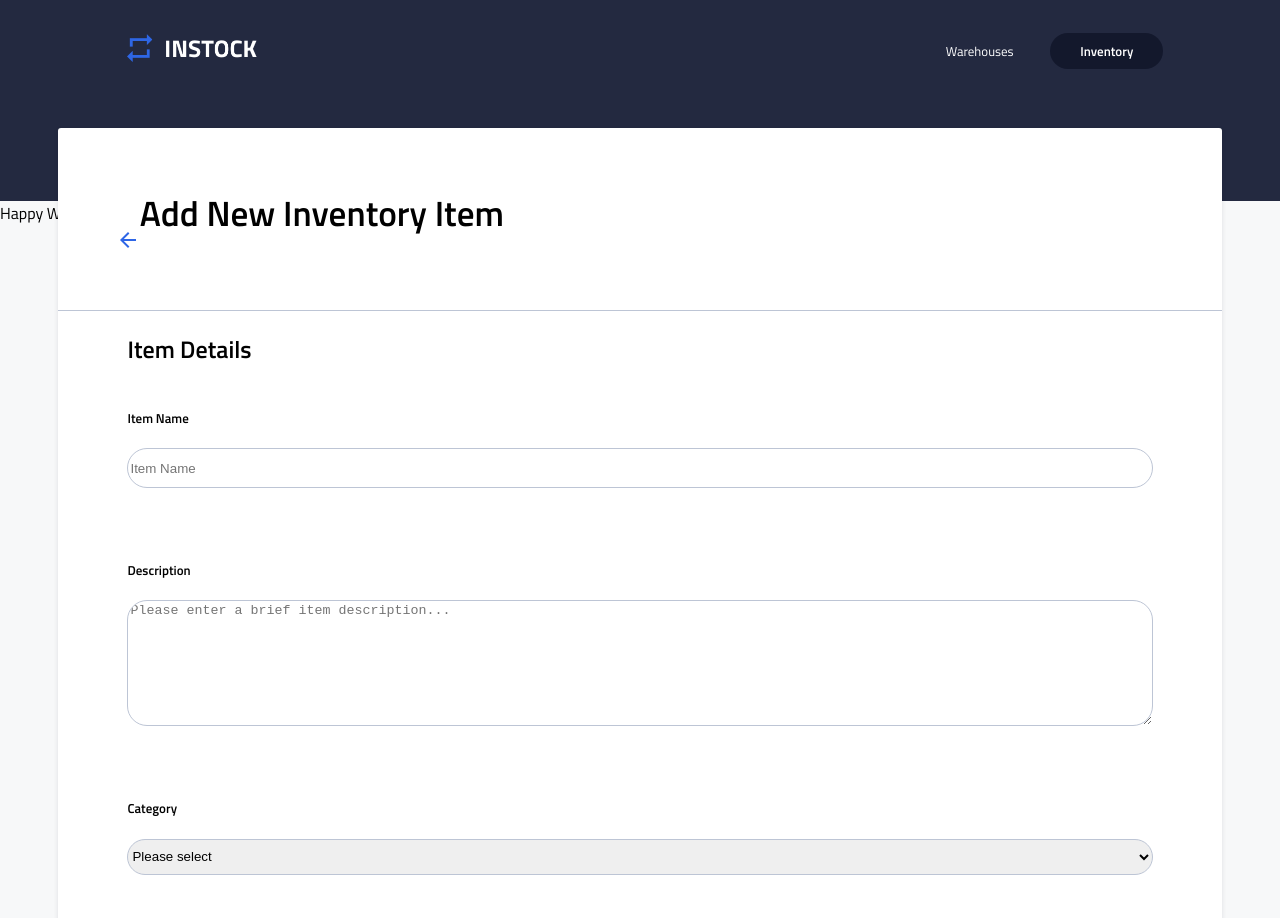
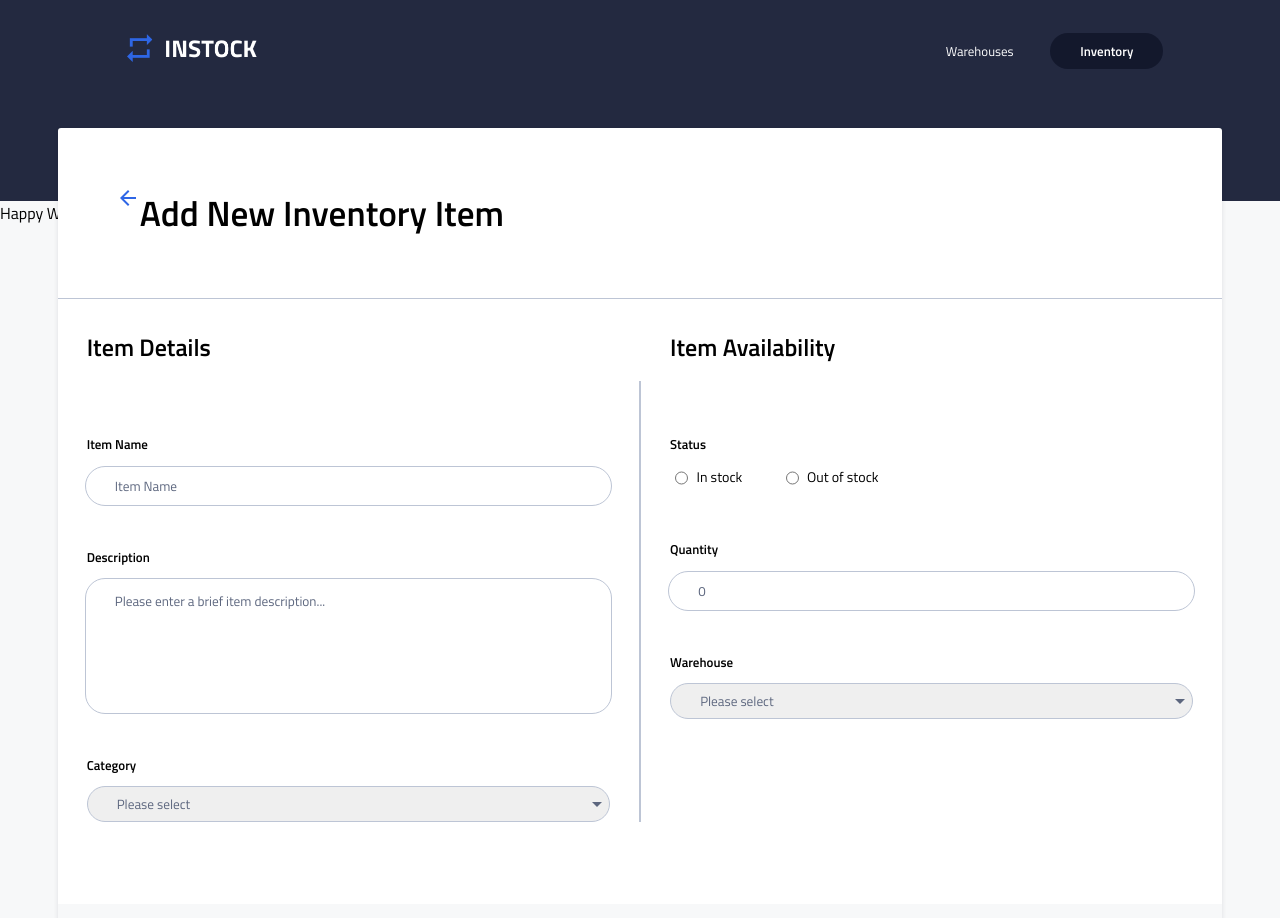
Before and after one commit to sandyngu/shredder-instock, a React (Create React App) app in the folder client/: page /inventories/additem in a window 1280 px wide. Shown: the top 918 px of the page. Built offline with nearby package versions, Linux system fonts and the light colour scheme.

Commit message:
More inventory form styling

```diff
--- a/client/src/components/AddItem/AddItem.scss
+++ b/client/src/components/AddItem/AddItem.scss
@@ -3,9 +3,8 @@
 .additem{
     display:flex;
     flex-direction:column;
-    width:95%;
+    width:876px;
     width: auto;
-    height:874px;
     margin-top: 0;
     margin-bottom: 96px;
     background: $white;
@@ -15,15 +14,24 @@
     left: 4.5%;
     right: 4.5%;
     top: 16%;
+    @include tablet{
+
+    }
     &__top{
         display:flex;
         flex-direction: row;
         padding:5%;
         border-bottom: 1px solid $cloud;
+        @include tablet{
+            align-content: center;
+        }
             &-arrow{
                 display:flex;
                 align-self: flex-start;
                 padding-top:4%;
+                @include tablet{
+                    padding-top:0;
+                }
             }
             &-title{
                 margin:0 0;
@@ -32,6 +40,6 @@
     &__import{
         display:flex;
         flex-direction:column;
-        padding:0% 6%;
+
     }
 }
--- a/client/src/components/ItemInputForm/ItemInputForm.jsx
+++ b/client/src/components/ItemInputForm/ItemInputForm.jsx
@@ -8,6 +8,7 @@ function ItemInputForm() {
     return (
         <>
             <form className="item-form">
+                <div className="item-form__masterdiv">
                     <div className="item-form__details">
                         <h2 className="item-form__title">Item Details</h2>
                         <label className="item-form__label">Item Name</label>
@@ -24,20 +25,25 @@ function ItemInputForm() {
                             <option value="Health">Health</option>
                         </select>
                     </div>
+                    <div className="item-form__line"></div>
                     <div className="item-form__availability">
                         <h2 className="item-form__title">Item Availability</h2>
                         <label className="item-form__label">Status</label>
-                <div className="item-form__status-container">
-                    <input className="item-form__status-option" type="radio" value="In Stock" name="stockStatus"/>
-                    <p>In stock</p>
-                    <input className="item-form__status-option" type="radio" value="Out of Stock" name="stockStatus"/>
-                    <p>Out of stock</p>
+                        <div className="item-form__status">
+                            <div className="item-form__status-subcontainer">
+                                <input className="item-form__status-subcontainer-option" type="radio" value="In Stock" name="stockStatus" />
+                                <p className="item-form__status-subcontainer-text">In stock</p>
+                            </div>
+                            <div className="item-form__status-subcontainer">
+                                <input className="item-form__status-subcontainer-option" type="radio" value="Out of Stock" name="stockStatus" />
+                                <p className="item-form__status-subcontainer-text">Out of stock</p>
+                            </div>
                         </div>
                         <label className="item-form__label">Quantity</label>
                         <input className="item-form__input" type="text" placeHolder="0" name="quantity" />
                         <label className="item-form__label">Warehouse</label>
                         <select className="item-form__dropdown">
-                    <img src={Dropdown}/>
+                            <img src={Dropdown} />
                             <option value="">Please select</option>
                             <option value="Manhatten">Manhatten</option>
                             <option value="King West">King West</option>
@@ -48,11 +54,15 @@ function ItemInputForm() {
                             <option value="Montrea">Montreal</option>
                             <option value="Boston">Boston</option>
                         </select>
+                    </div>
+                </div>
                 <div className="item-form__button">
+                    <div className="item-form__button-box">
                         <button className="item-form__button-cancel">Cancel</button>
                         <button className="item-form__button-add">+ Add Item</button>
                     </div>
                 </div>
+
             </form>
         </>
     )
--- a/client/src/components/ItemInputForm/ItemInputForm.scss
+++ b/client/src/components/ItemInputForm/ItemInputForm.scss
@@ -3,47 +3,123 @@
 .item-form{
     display:flex;
     flex-direction: column;
+    @include tablet{
+        flex-direction:column;
+    }
+    &__masterdiv{
+        @include tablet{
+        display:flex;
+        flex-direction:row;
+    }
+    }
     &__details{
         display:flex;
         flex-direction:column;
-        border-bottom: 1px solid $cloud;
+        @include tablet{
+            width:50%;
+        }
+
     }
     &__availability{
         display:flex;
         flex-direction:column;
+        @include tablet{
+            width:50%;
+        }
     }
     &__title{
+        margin: 5% 0 5% 5%;
 
     }
     &__label{
         font-size: $p2-mobile-fontsize;
         font-weight:600;
-        margin:2% 0 2% 0;
+        margin:2% 0 2% 5%;
+        @include tablet{
+            margin-top:7%;
+        }
     }
     &__input{
         border-radius:20px;
         height:36px;
         max-height:36px;
         margin-bottom:5%;
+        width:85%;
+        max-width:85%;
+        margin:auto;
         border: 1px solid $cloud;
+        @include tablet{
+            margin-top:0;
+            margin-bottom:0;
+        }
     }
     &__description-input{
         border-radius:20px;
         height:120px;
         max-height:120px;
         margin-bottom:5%;
-        border: 1px solid $cloud;
+        width:85%;
+        max-width:85%;
+        margin:auto;
+        border: 0.5px solid $cloud;
+        resize:none;
     }
     &__dropdown{
         border-radius:20px;
         height:36px;
         max-height:36px;
-        margin-bottom:5%;
-        border: 1px solid $cloud;
+        width:90%;
+        max-width:90%;
+        margin:auto;
+        border: 0.5px solid $cloud;
+        @include tablet{
+            margin-top:0;
+            margin-bottom:0;
+        }
     }
+
+    &__line{
+        border:.5px solid $cloud;
+        margin: 7% 0 0 0;
+        @include tablet{
+
+        }
+    }
+    &__status{
+        display:flex;
+        flex-direction:row;
+        justify-content: left;
+        margin:0% 0 2% 5%;
+        &-subcontainer{
+            display:flex;
+            flex-direction:row;
+            justify-content: left;
+            width:50%;
+            @include tablet{
+                width:40%;
+                @include desktop{
+                    width:20%;
+                }
+            }
+            &-text{
+                margin:0 5%;
+            }
+        }
+    }
+
     &__button{
         display:flex;
         justify-content: space-between;
+        align-items: center;
+        height:68px;
+        background-color:$light-grey;
+        padding-left:5%;
+        padding-right:5%;
+        margin: 7% 0 0 0;
+        @include tablet{
+            display: flex;
+            justify-content:flex-end;
+        }
             &-cancel{
                 background-color:$white;
                 color:$slate;
@@ -62,9 +138,50 @@
                 width:45%;
                 border:none;
             }
+            &-box{
+                @include tablet{
+                    display:flex;
+                    flex-direction: row;
+                    justify-content: space-between;
+                    width:30%;
+                }
+            }
         }
-    &__status-container{
-        display:flex;
-        flex-direction:row;
-    }
+
 }
+
+::placeholder{
+    font-family:'Titillium Web';
+    color:$slate;
+
+}
+
+textarea{
+    font-family:'Titillium Web';
+    color:$slate;
+    padding-left:5%;
+    padding-top:2%;
+
+}
+
+select{
+    font-family:'Titillium Web';
+    color:$slate;
+    padding-left:5%;
+    appearance: none;
+    background-image:url(../../assets/icons/arrow_drop_down-24px.svg);
+    background-repeat:no-repeat;
+    background-position: right;
+}
+
+option{
+    font-family:'Titillium Web';
+    color:$slate;
+    padding-left:5%;
+}
+
+input{
+    font-family:'Titillium Web';
+    color:$slate;
+    padding-left:5%;
+}
```
Lines whose indentation alone changed are shown as unchanged.
